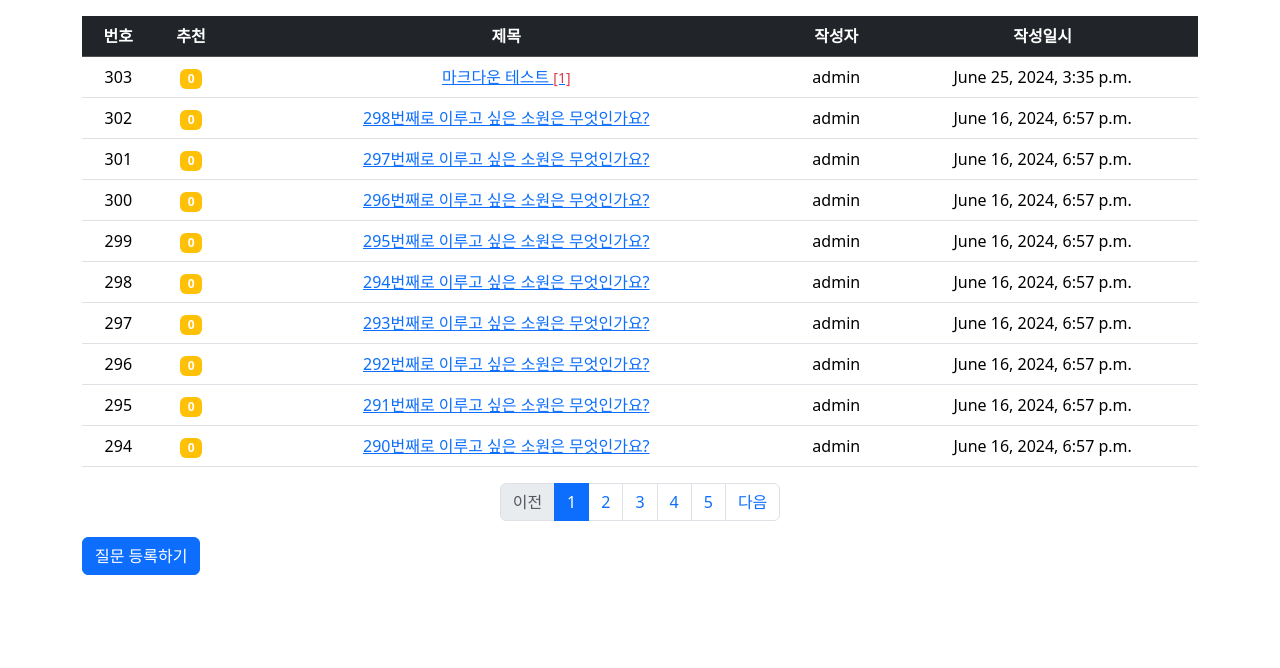
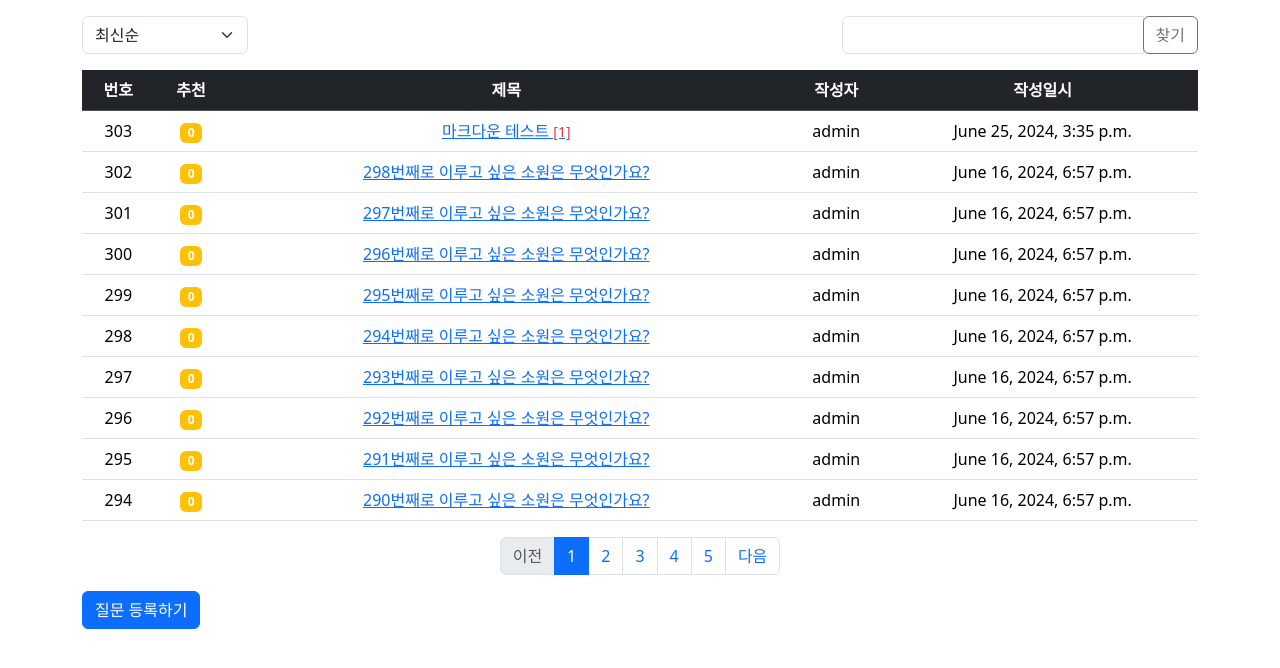
Before and after one commit to SighingOwl/django_study, a Django app: page / in a window 1280 px wide. Shown: the part 57-725 px from the top of the page. Run offline with Django 5.2, Linux system fonts and the light colour scheme; data comes from the database, SQL or seed files in the repository; parts of the project's set-up code (start-up, migrations or seed data) failed here and were passed over; some libraries are stand-ins or nearby versions.

Commit message:
Add search and sort functions

```diff
--- a/pybo/views/base_views.py
+++ b/pybo/views/base_views.py
@@ -1,21 +1,41 @@
 from django.core.paginator import Paginator
 from django.shortcuts import render, get_object_or_404
+from django.db.models import Q, Count
 from ..models import Question
+
 
 def index(request):
     # pybo 목록 출력
 
     # 입력 인자
-    page = request.GET.get('page', '1') # 페이지
+    page = request.GET.get('page', '1')     # 페이지
+    kw = request.GET.get('kw', '')          # 검색어
+    so = request.GET.get('so', 'recent')    # 정렬 기준
+
+    # 정렬
+    if so == 'recommend':
+        question_list = Question.objects.annotate(num_voter = Count('voter')).order_by('-num_voter', '-create_date')
+    elif so == 'popular':
+        question_list = Question.objects.annotate(num_answer = Count('answer')).order_by('-num_answer', '-create_date')
+    else:   # recent
+        question_list = Question.objects.order_by('-create_date')
 
     # 조회
-    question_list = Question.objects.order_by('-create_date')
+        # 만약 kw에 값이 있을 때는 kw를 포함하는 데이터를 조회
+    if kw:
+        question_list = question_list.filter(
+            Q(subject__icontains=kw) |                  # 제목 검색
+        Q(content__icontains=kw) |                      # 내용 검색
+            Q(author__username__icontains=kw) |         # 질문 글쓴이 검색
+            Q(answer__author__username__icontains=kw)   # 답변 글쓴이 검색
+        ).distinct()
+
 
     # 페이징 처리
     paginator = Paginator(question_list, 10) # 페이지 당 질문 10개씩 표시
     page_obj = paginator.get_page(page)
 
-    context = {'question_list' : page_obj}
+    context = {'question_list' : page_obj, 'page': page, 'kw': kw, 'so': so}
     return render(request, 'pybo/question_list.html', context)
 
 def detail(request, question_id):
--- a/templates/pybo/question_list.html
+++ b/templates/pybo/question_list.html
@@ -2,6 +2,25 @@
 {% load pybo_filter %}
 {% block content %}
 <div class="container my-3">
+    <!-- 검색창, 정렬 영역 Start -->
+    <div class="row justify-content-between my-3">
+        <div class="col-2">
+            <select class="form-select so">
+                <option value="recent" {% if so == 'recent' %}selected{% endif %}>최신순</option>
+                <option value="recommend" {% if so == 'recommend' %}selected{% endif %}>추천순</option>
+                <option value="popular" {% if so == 'popular' %}selected{% endif %}>인기순</option>
+            </select>
+        </div>
+        <div class="col-4">
+            <div class="input-group">
+                <input type="text" class="form-control kw" value="{{ kw|default_if_none:'' }}">
+                <div class="input-group-append">
+                    <button class="btn btn-outline-secondary" type="button" id="btn_search">찾기</button>
+                </div>
+            </div>
+        </div>
+    </div>
+    <!-- 검색렬, 정렬 영역 End -->
     <table class="table">
         <thead class="text-center table-dark">
         <tr>
@@ -54,7 +73,7 @@
         <!-- 이전 페이지 -->
         {% if question_list.has_previous %}
         <li class="page-item">
-            <a class="page-link" href="?page={{ question_list.previous_page_number }}">이전</a>
+            <a class="page-link" data-page="{{ question_list.previous_page_number }}" href="#">이전</a>
         </li>
         {% else %}
         <li class="page-item disabled">
@@ -66,11 +85,11 @@
         {% if page_number >= question_list.number|add:-4 and page_number <= question_list.number|add:4 %}
             {% if page_number == question_list.number %}
             <li class="page-item active" aria-current="page">
-                <a class="page-link" href="?page={{ page_number }}">{{ page_number }}</a>
+                <a class="page-link" data-page="{{ page_number }}" href="#">{{ page_number }}</a>
             </li>
             {% else %}
             <li class="page-item">
-                <a class="page-link" href="?page={{ page_number }}">{{ page_number }}</a>
+                <a class="page-link" data-page="{{ page_number }}" href="#">{{ page_number }}</a>
             </li>
             {% endif %}
         {% endif %}
@@ -78,7 +97,7 @@
         <!-- 다음 페이지 -->
         {% if question_list.has_next %}
         <li class="page-item">
-            <a class="page-link" href="?page={{ question_list.next_page_number }}">다음</a>
+            <a class="page-link" data-page="{{ question_list.next_page_number }}" href="#">다음</a>
         </li>
         {% else %}
         <li class="page-item disabled">
@@ -91,4 +110,36 @@
         질문 등록하기
     </a>
 </div>
+<!-- 검색, 정렬 폼 영역 Start -->
+<form id="searchForm" method="get" action="{% url 'index' %}">
+    <input type="hidden" id="kw" name="kw" value="{{ kw|default_if_none:'' }}">
+    <input type="hidden" id="page" name="page" value="{{ page }}">
+    <input type="hidden" id="so" name="so" value="{{ so }}">
+</form>
+<!-- 검색, 정렬 폼 영역 End-->
 {% endblock %}
+{% block script %}
+<script type="text/javascript">
+$(document).ready(function() {
+    // 페이징 처리
+    $(".page-link").on('click', function() {
+        $("#page").val($(this).data("page"));
+        $("#searchForm").submit();
+    });
+
+    // 검색 처리
+    $("#btn_search").on('click', function() {
+        $("#kw").val($(".kw").val());
+        $("#page").val(1);   // 1 페이지부터 데이터를 조회
+        $("#searchForm").submit();
+    });
+
+    // 정렬 처리
+    $(".so").on("change", function() {
+        $("#so").val($(this).val());
+        $("#page").val(1);
+        $("#searchForm").submit();
+    });
+});
+</script>
+{% endblock %}
```
